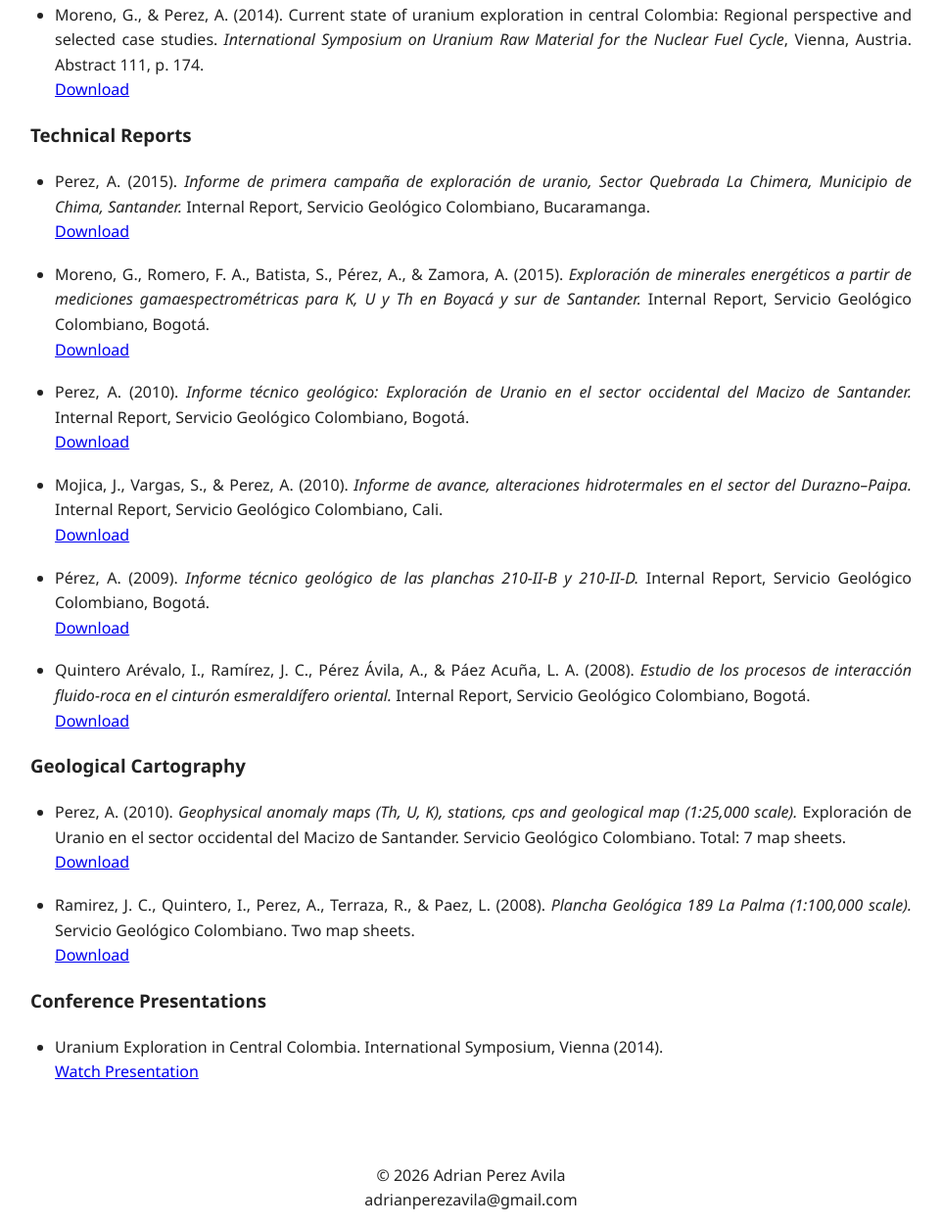
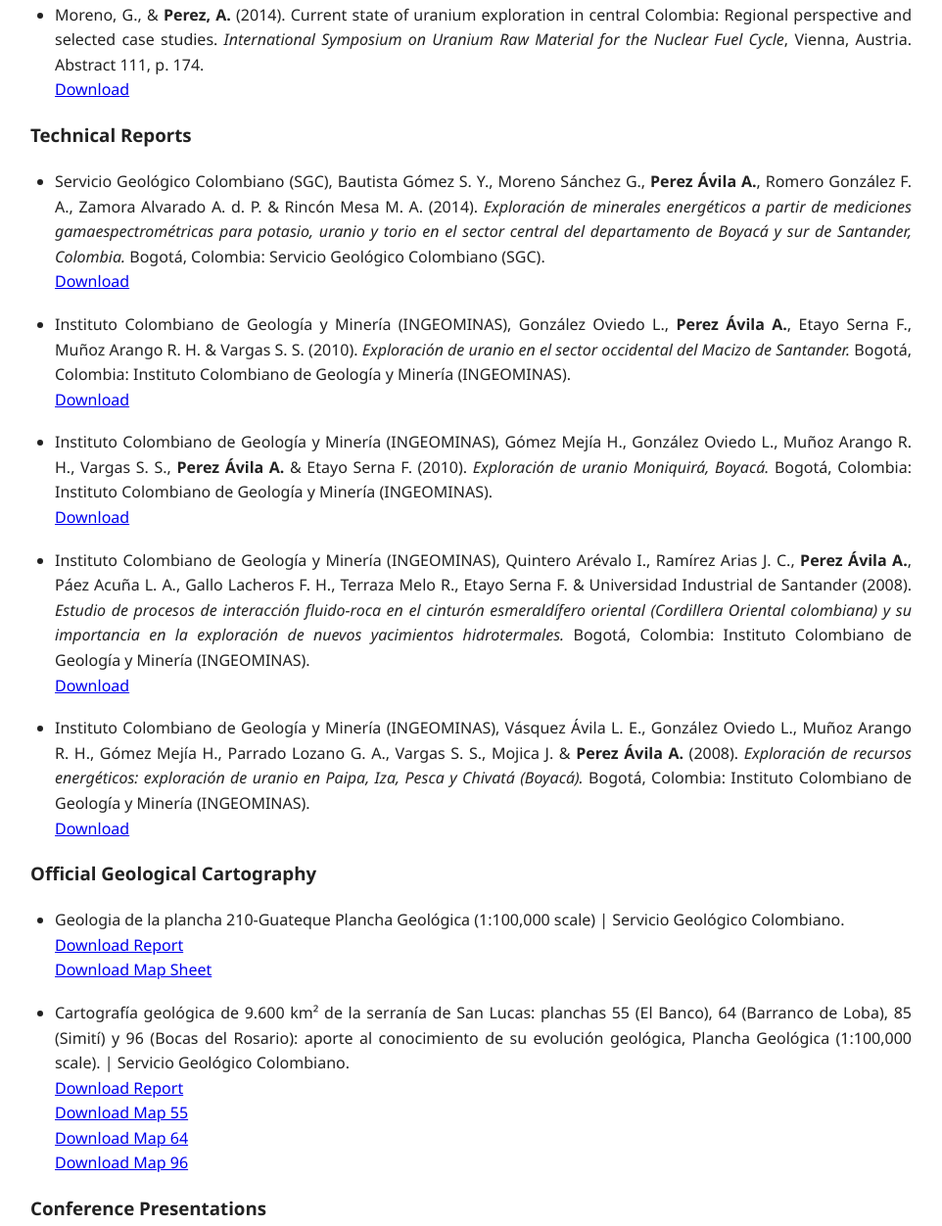
Before and after one commit to adrianperezavila/web, a plain HTML site: page publications.html in a window 1280 px wide. Shown: the part 1400-2652 px from the top of the page at 98% size, without its empty margins (159-1121 px from the left). Drawn offline with Linux system fonts and the light colour scheme.

Commit message:
New Links
March 03, 2026 NEw Links

```diff
--- a/publications.html
+++ b/publications.html
@@ -49,7 +49,7 @@
   <ul style="list-style-type: disc; padding-left: 25px;">
 
     <li style="text-align: justify; margin-bottom: 18px;">
-      Stephan, T., Phillips, N. J., Tiitto, H., Perez, A., Nwakanma, M., Creaser, R., & Hollings, P. (2025).
+      Stephan, T., Phillips, N. J., Tiitto, H., <strong>Perez A.,</strong> Nwakanma, M., Creaser, R., & Hollings, P. (2025).
       Going with the flow — Changes of vorticity control gold enrichment in Archean shear zones (Shebandowan Greenstone Belt, Superior Province, Canada).
       <em>Journal of Structural Geology, 201</em>, 105542.
       https://doi.org/10.1016/j.jsg.2025.105542
@@ -58,19 +58,19 @@
     </li>
 
     <li style="text-align: justify; margin-bottom: 18px;">
-      Prieto, G., López Isaza, J., Perez, A., & Moyano, I. (2018).
+      Prieto, G., López Isaza, J., <strong>Perez A.,</strong> & Moyano, I. (2018).
       Potencial de recursos minerales metálicos en el territorio colombiano.
       <em>Análisis de Ingeniería</em>, Vol. 943, 50–55.
       <br>
-      <a href="#" target="_blank">Download</a>
+      <a href="https://www.researchgate.net/publication/330410419_Potencial_de_recursos_minerales_metalicos_en_el_territorio_colombiano" target="_blank">Download</a>
     </li>
 
     <li style="text-align: justify; margin-bottom: 18px;">
-      Clavijo, J., Mantilla, L., Pinto, J., Bernal, L., & Pérez, A. (2008).
+      Clavijo, J., Mantilla, L., Pinto, J., Bernal, L., & <strong>Perez A.</strong> (2008).
       Evolución geológica de la serranía de San Lucas, norte del valle medio del Magdalena y noroeste de la cordillera oriental.
       <em>Boletín de Geología, Universidad Industrial de Santander, 30</em>(1).
       <br>
-      <a href="#" target="_blank">Download</a>
+      <a href="https://revistas.uis.edu.co/index.php/revistaboletindegeologia/article/view/302" target="_blank">Download</a>
     </li>
 
   </ul>
@@ -84,36 +84,36 @@
   <ul style="list-style-type: disc; padding-left: 25px;">
 
     <li style="text-align: justify; margin-bottom: 18px;">
-      Batista, B., Prieto, G., Turel, A., Martin, I., & Perez, A. (2023).
+      Batista, B., Prieto, G., Turel, A., Martin, I., & <strong>Perez Avila A.</strong> (2023).
       <em>Manual of Geochemical Methodologies of Ibero-American Countries: Información geoquímica para la sociedad.</em>
       Asociación de Servicios de Geología y Minería Iberoamericanos.
       ISBN: 978-84-09-52195-1.
       <br>
-      <a href="#" target="_blank">Download</a>
+      <a href="https://asgmi.org/wp-content/uploads/2023/08/Manual-Metodologias-Geoquimicas-ASGMI.pdf" target="_blank">Download</a>
     </li>
 
     <li style="text-align: justify; margin-bottom: 18px;">
-      Demetriades, A., Lacassie Reyes, J. P., Astudillo, F., Oliva Vicentelo, P. S., Adánez Sanjuan, P., Pérez Avila, A., & Prieto Rincón, G. (2022).
+      Demetriades, A., Lacassie Reyes, J. P., Astudillo, F., Oliva Vicentelo, P. S., Adánez Sanjuan, P., <strong>Perez Avila A.,</strong>,  & Prieto Rincón, G. (2022).
       Overbank and Floodplain Sediment Sampling: Profiles.
       In A. Demetriades et al. (Eds.),
       <em>International Union of Geological Sciences Manual of Standard Methods for Establishing the Global Geochemical Reference Network</em>
       (Special Publication 2, pp. 293–305).
       IUGS Commission on Global Geochemical Baselines.
       <br>
-      <a href="#" target="_blank">Download</a>
+      <a href="https://www.globalgeochemicalbaselines.eu/datafiles/file/IUGS-CGGB_2022_Manual_of_Standard_Methods_for_Establishing_the_GGRN.pdf" target="_blank">Download</a>
     </li>
 
     <li style="text-align: justify; margin-bottom: 18px;">
-      Tellez Irreño, N. A., Vargas, S. S., & Perez Avila, A. (2019).
+      Tellez Irreño, N. A., Vargas, S. S., & <strong>Perez Avila A.</strong> (2019).
       Uranio.
       In <em>Recursos minerales de Colombia</em> (Vol. 1).
       Servicio Geológico Colombiano, Bogotá.
       <br>
-      <a href="#" target="_blank">Download</a>
+      <a href="https://www2.sgc.gov.co/Publicaciones/Cientificas/NoSeriadas/Documents/recursos-minerales-de-colombia-vol-1.pdf" target="_blank">Download</a>
     </li>
 
     <li style="text-align: justify; margin-bottom: 18px;">
-      Pérez, A., Jiménez, J. F., Duarte, J., Mendoza, O., Mendoza, O. H., Ajiaco, F., Castellanos, F., Ceballos, L., Portilla, K., Cruz, N., & Prieto, G. (Compilers). (2020).
+      <strong>Perez, A.,</strong> Jiménez, J. F., Duarte, J., Mendoza, O., Mendoza, O. H., Ajiaco, F., Castellanos, F., Ceballos, L., Portilla, K., Cruz, N., & Prieto, G. (Compilers). (2020).
       <em>Atlas Geoquímico de Colombia, versión 2020.</em>
       Servicio Geológico Colombiano, Bogotá.
       <br>
@@ -131,12 +131,12 @@
   <ul style="list-style-type: disc; padding-left: 25px;">
 
     <li style="text-align: justify; margin-bottom: 18px;">
-      Moreno, G., & Perez, A. (2014).
+      Moreno, G., & <strong>Perez, A.</strong> (2014).
       Current state of uranium exploration in central Colombia: Regional perspective and selected case studies.
       <em>International Symposium on Uranium Raw Material for the Nuclear Fuel Cycle</em>,
       Vienna, Austria. Abstract 111, p. 174.
       <br>
-      <a href="#" target="_blank">Download</a>
+      <a href="https://inis.iaea.org/records/q175b-xz226" target="_blank">Download</a>
     </li>
 
   </ul>
@@ -150,52 +150,58 @@
   <ul style="list-style-type: disc; padding-left: 25px;">
 
   <li style="text-align: justify; margin-bottom: 18px;">
-      Perez, A. (2015).
-      <em>Informe de primera campaña de exploración de uranio, Sector Quebrada La Chimera, Municipio de Chima, Santander.</em>
-      Internal Report, Servicio Geológico Colombiano, Bucaramanga.
+    Servicio Geológico Colombiano (SGC), Bautista Gómez S. Y., Moreno Sánchez G.,
+    <strong>Perez Ávila A.</strong>, Romero González F. A., Zamora Alvarado A. d. P. & Rincón Mesa M. A. (2014).
+    <em>Exploración de minerales energéticos a partir de mediciones gamaespectrométricas para potasio, uranio y torio en el sector central del departamento de Boyacá y sur de Santander, Colombia.</em>
+    Bogotá, Colombia: Servicio Geológico Colombiano (SGC).
     <br>
-      <a href="#" target="_blank">Download</a>
+    <a href="https://catalogo.sgc.gov.co/cgi-bin/koha/opac-detail.pl?biblionumber=73737&query_desc=au%2Cwrdl%3A%20perez%20adrian"
+    target="_blank">Download</a>
   </li>
 
   <li style="text-align: justify; margin-bottom: 18px;">
-      Moreno, G., Romero, F. A., Batista, S., Pérez, A., & Zamora, A. (2015).
-      <em>Exploración de minerales energéticos a partir de mediciones gamaespectrométricas para K, U y Th en Boyacá y sur de Santander.</em>
-      Internal Report, Servicio Geológico Colombiano, Bogotá.
+    Instituto Colombiano de Geología y Minería (INGEOMINAS), González Oviedo L.,
+    <strong>Perez Ávila A.</strong>, Etayo Serna F., Muñoz Arango R. H. & Vargas S. S. (2010).
+    <em>Exploración de uranio en el sector occidental del Macizo de Santander.</em>
+    Bogotá, Colombia: Instituto Colombiano de Geología y Minería (INGEOMINAS).
     <br>
-      <a href="#" target="_blank">Download</a>
+    <a href="https://catalogo.sgc.gov.co/cgi-bin/koha/opac-detail.pl?biblionumber=48913&query_desc=au%2Cwrdl%3A%20perez%20adrian"
+     target="_blank">Download</a>
   </li>
 
   <li style="text-align: justify; margin-bottom: 18px;">
-      Perez, A. (2010).
-      <em>Informe técnico geológico: Exploración de Uranio en el sector occidental del Macizo de Santander.</em>
-      Internal Report, Servicio Geológico Colombiano, Bogotá.
+    Instituto Colombiano de Geología y Minería (INGEOMINAS), Gómez Mejía H., González Oviedo L.,
+    Muñoz Arango R. H., Vargas S. S., <strong>Perez Ávila A.</strong> & Etayo Serna F. (2010).
+    <em>Exploración de uranio Moniquirá, Boyacá.</em>
+    Bogotá, Colombia: Instituto Colombiano de Geología y Minería (INGEOMINAS).
     <br>
-      <a href="#" target="_blank">Download</a>
+    <a href="https://catalogo.sgc.gov.co/cgi-bin/koha/opac-detail.pl?biblionumber=48911&query_desc=au%2Cwrdl%3A%20perez%20adrian"
+    target="_blank">Download</a>
   </li>
 
   <li style="text-align: justify; margin-bottom: 18px;">
-      Mojica, J., Vargas, S., & Perez, A. (2010).
-      <em>Informe de avance, alteraciones hidrotermales en el sector del Durazno–Paipa.</em>
-      Internal Report, Servicio Geológico Colombiano, Cali.
+    Instituto Colombiano de Geología y Minería (INGEOMINAS), Quintero Arévalo I., Ramírez Arias J. C.,
+    <strong>Perez Ávila A.</strong>, Páez Acuña L. A., Gallo Lacheros F. H., Terraza Melo R.,
+    Etayo Serna F. & Universidad Industrial de Santander (2008).
+    <em>Estudio de procesos de interacción fluido-roca en el cinturón esmeraldífero oriental (Cordillera Oriental colombiana) y su importancia en la exploración de nuevos yacimientos hidrotermales.</em>
+    Bogotá, Colombia: Instituto Colombiano de Geología y Minería (INGEOMINAS).
     <br>
-      <a href="#" target="_blank">Download</a>
+    <a href="https://catalogo.sgc.gov.co/cgi-bin/koha/opac-detail.pl?biblionumber=48847&query_desc=au%2Cwrdl%3A%20perez%20adrian"
+    target="_blank">Download</a>
   </li>
 
   <li style="text-align: justify; margin-bottom: 18px;">
-      Pérez, A. (2009).
-      <em>Informe técnico geológico de las planchas 210-II-B y 210-II-D.</em>
-      Internal Report, Servicio Geológico Colombiano, Bogotá.
+    Instituto Colombiano de Geología y Minería (INGEOMINAS), Vásquez Ávila L. E., González Oviedo L.,
+    Muñoz Arango R. H., Gómez Mejía H., Parrado Lozano G. A., Vargas S. S., Mojica J. &
+    <strong>Perez Ávila A.</strong> (2008).
+    <em>Exploración de recursos energéticos: exploración de uranio en Paipa, Iza, Pesca y Chivatá (Boyacá).</em>
+    Bogotá, Colombia: Instituto Colombiano de Geología y Minería (INGEOMINAS).
     <br>
-      <a href="#" target="_blank">Download</a>
+    <a href="https://catalogo.sgc.gov.co/cgi-bin/koha/opac-detail.pl?biblionumber=48881&query_desc=au%2Cwrdl%3A%20perez%20adrian"
+     target="_blank">Download</a>
   </li>
 
-    <li style="text-align: justify; margin-bottom: 18px;">
-      Quintero Arévalo, I., Ramírez, J. C., Pérez Ávila, A., & Páez Acuña, L. A. (2008).
-      <em>Estudio de los procesos de interacción fluido-roca en el cinturón esmeraldífero oriental.</em>
-      Internal Report, Servicio Geológico Colombiano, Bogotá.
-      <br>
-      <a href="#" target="_blank">Download</a>
-    </li>
+</ul>
 
   </ul>
 
@@ -204,26 +210,44 @@
   <!-- GEOLOGICAL CARTOGRAPHY -->
   <!-- ===================== -->
 
-  <h3>Geological Cartography</h3>
+  <h3>Official Geological Cartography</h3>
   <ul style="list-style-type: disc; padding-left: 25px;">
 
  <li style="text-align: justify; margin-bottom: 18px;">
-      Perez, A. (2010).
-      <em>Geophysical anomaly maps (Th, U, K), stations, cps and geological map (1:25,000 scale).</em>
-      Exploración de Uranio en el sector occidental del Macizo de Santander.
-      Servicio Geológico Colombiano. Total: 7 map sheets.
+
+    Geologia de la plancha 210-Guateque  Plancha Geológica (1:100,000 scale)
+     | Servicio Geológico Colombiano.
+     </p>
+  <a href="https://recordcenter.sgc.gov.co/B12/23008010024318/documento/pdf/2105243181101000.pdf" target="_blank">
+    Download Report
+  </a>
     <br>
-      <a href="#" target="_blank">Download</a>
+   <a href="https://recordcenter.sgc.gov.co/B12/23008010024318/mapa/pdf/2105243181300001.pdf" target="_blank">
+    Download Map Sheet
+  </a>
+
   </li>
 
     <li style="text-align: justify; margin-bottom: 18px;">
-      Ramirez, J. C., Quintero, I., Perez, A., Terraza, R., & Paez, L. (2008).
-      <em>Plancha Geológica 189 La Palma (1:100,000 scale).</em>
-      Servicio Geológico Colombiano. Two map sheets.
+    Cartografía geológica de 9.600 km² de la serranía de San Lucas: planchas 55 (El Banco), 64 (Barranco de Loba),
+    85 (Simití) y 96 (Bocas del Rosario): aporte al conocimiento de su evolución geológica, Plancha Geológica (1:100,000 scale).
+    | Servicio Geológico Colombiano.
+  </p>
+  <a href="https://recordcenter.sgc.gov.co/B12/23008010024318/documento/pdf/2105243181101000.pdf" target="_blank">
+    Download Report
+  </a>
     <br>
-      <a href="#" target="_blank">Download</a>
-    </li>
-
+   <a href="https://recordcenter.sgc.gov.co/B13/23008010024369/mapa/pdf/2105243691300009.pdf" target="_blank">
+    Download Map 55
+  </a>
+  <br>
+   <a href="https://recordcenter.sgc.gov.co/B13/23008010024370/mapa/pdf/2105243701300010.pdf" target="_blank">
+    Download Map 64
+  </a>
+  <br>
+   <a href="https://recordcenter.sgc.gov.co/B13/23008010024372/mapa/pdf/2105243721300008.pdf" target="_blank">
+    Download Map 96
+  </a>
      </ul>
 
   <!-- ===================== -->
@@ -234,14 +258,26 @@
   <ul style="list-style-type: disc; padding-left: 25px;">
 
     <li style="text-align: justify; margin-bottom: 20px;">
-     Uranium Exploration in Central Colombia.
-    International Symposium, Vienna (2014).
+     Atlas Geoquímico de Colombia | Sociedad Geografica de Colombia (2023).
   <br>
-  <a href="https://www.youtube.com/watch?v=VIDEO_ID" target="_blank">
+  <a href="https://www.youtube.com/watch?v=1CcabZ4RwSs" target="_blank">
     Watch Presentation
   </a>
 </li>
-
+    <li style="text-align: justify; margin-bottom: 20px;">
+     Geoquímica, geofísica y metalogenia de Colombia para su apropiación social | Servicio Geológico Colombiano (2022).
+  <br>
+  <a href="https://www.youtube.com/watch?v=eghoLYy_OlQ" target="_blank">
+    Watch Presentation
+  </a>
+</li>
+    <li style="text-align: justify; margin-bottom: 20px;">
+     Geoquímica Colombia - Adrián Perez SGC | ASGMI (2022).
+  <br>
+  <a href="https://www.youtube.com/watch?v=U5bZqW3_x1w" target="_blank">
+    Watch Presentation
+  </a>
+</li>
   </ul>
 
     </div>
```
Lines whose indentation alone changed are shown as unchanged.
